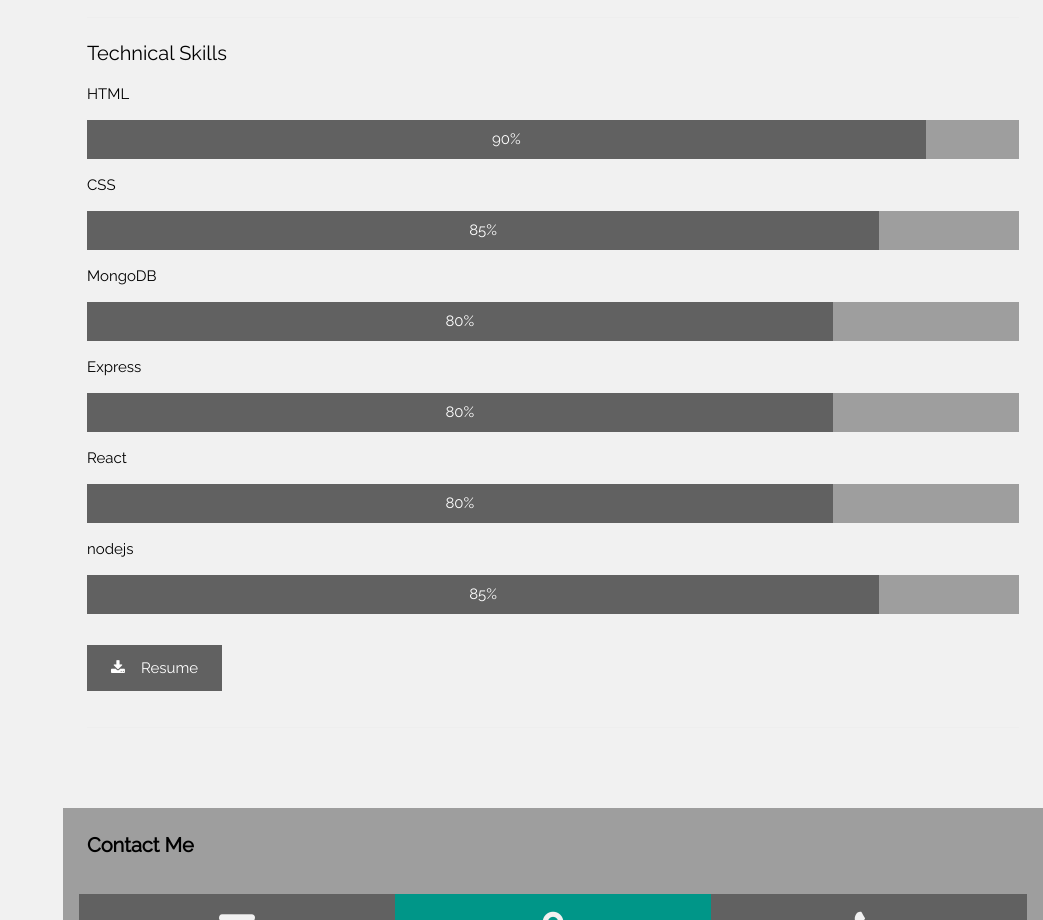
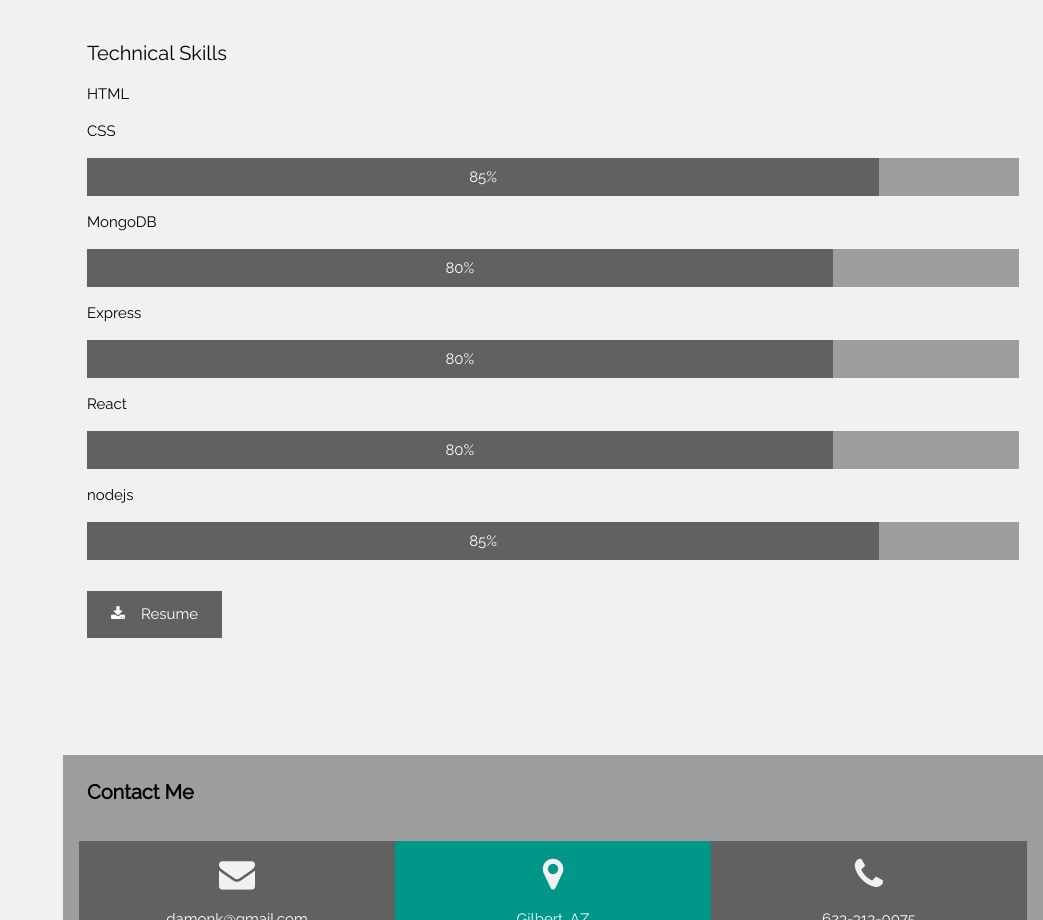
Before and after one commit to damonkd/Bootstrap-Portfolio, a plain HTML site: page index.html in a window 1280 px wide. Shown: the part 2609-3529 px from the top of the page, without its empty margins (237-1280 px from the left). Drawn offline with nearby package versions, Linux system fonts and the light colour scheme.

Commit message:
updating skills

```diff
--- a/index.html
+++ b/index.html
@@ -207,7 +207,7 @@ body,h1,h2,h3,h4,h5,h6 {font-family: "Raleway", sans-serif}
     <!-- Progress bars / Skills -->
     <p>HTML</p>
     <div class="w3-grey">
-      <div class="w3-container w3-dark-grey w3-padding w3-center" style="width:90%">90%</div>
+
     </div>
     <p>CSS</p>
     <div class="w3-grey">
```
